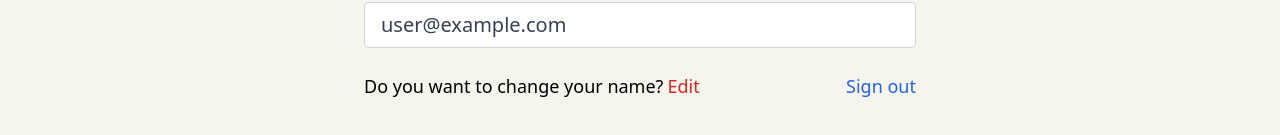
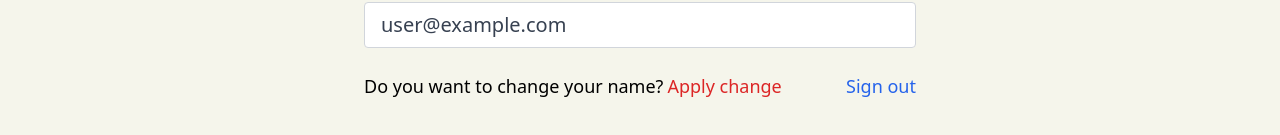
Before and after one commit to Rits113116/Realtor-clone-react, a React (Create React App) app: page /profile in a window 1280 px wide. Shown: the part 185-320 px from the top of the page. Built offline with nearby package versions, Linux system fonts and the light colour scheme; no server answers; sample sign-in values are in the browser's storage.

Commit message:
add the edit functionality to the profile page

```diff
--- a/src/pages/Profile.jsx
+++ b/src/pages/Profile.jsx
@@ -1,10 +1,13 @@
-import { getAuth } from "firebase/auth"
+import { getAuth, updateProfile } from "firebase/auth"
 import { useState } from "react"
 import { useNavigate } from "react-router"
-
+import { toast } from "react-toastify"
+import { doc, updateDoc } from "firebase/firestore";
+import { db } from "../firebase";
 export default function Profile() {
   const auth=getAuth()
   const navigate=useNavigate()
+  const [changeDetail,setChangeDetail]=useState(true)
   const [formData,setFormData]=useState({
     name:auth.currentUser.displayName,
     email:auth.currentUser.email
@@ -15,6 +18,26 @@ export default function Profile() {
     auth.signOut()
     navigate("/")
   }
+  function onChange(e)
+  {
+    setFormData((prevState)=>({
+      ...prevState,[e.target.id]:e.target.value,
+    }))
+  }
+async function onsubmit()
+{
+  try {
+    if(auth.currentUser.displayName!==name)
+    {
+      await updateProfile(auth.currentUser,{displayName:name})
+      const docRef = doc(db,"users",auth.currentUser.uid)
+      await updateDoc(docRef,{name,})
+    }
+    toast.success("profile updated successfully")
+  } catch (error) {
+    toast.error("Could not update the profile details")
+  }
+}
   return (
     <>
        <section className="max-w-6xl mx-auto flex justify-center items-center flex-col">
@@ -23,10 +46,18 @@ export default function Profile() {
         </h1>
         <div className="w-full md:w-[50%] mt-6 px-3">
           <form>
-            <input className="w-full px-4 py-2 mb-6 text-xl text-gray-700 bg-white border-gray-300 rounded transition ease-in-out" type="text" id="name" value={name} disabled/>
-            <input className="w-full px-4 py-2 mb-6 text-xl text-gray-700 bg-white border-gray-300 rounded transition ease-in-out " type="email" id="email" value={email} disabled/>
+            <input className={`w-full px-4 py-2 mb-6 text-xl text-gray-700 bg-white border-gray-300 rounded transition ease-in-out ${changeDetail && "bg-red-200 focus:bg-red-200"}`} type="text" id="name" value={name} disabled={!changeDetail} onChange={onChange}/>
+
+
+
+            <input className="w-full px-4 py-2 mb-6 text-xl text-gray-700 bg-white border-gray-300 rounded transition ease-in-out " type="email" id="email" value={email}  />
             <div className="flex justify-between whitespace-nowrap text-sm sm:text-lg">
-              <p className="flex items-center mb-6">Do you want to change your name? <span className="text-red-600 hover:text-red-700 transition ease-in-out duration-200 ml-1 cursor-pointer">Edit</span></p>
+              <p className="flex items-center mb-6">Do you want to change your name?
+              <span onClick={()=>{
+                  changeDetail && onsubmit();setChangeDetail((prevState)=>!prevState);
+                }}
+                className="text-red-600 hover:text-red-700 transition ease-in-out duration-200 ml-1 cursor-pointer">
+                {changeDetail?"Apply change":"Edit"}</span></p>
               <p onClick={onLogOut}className="text-blue-600 hover:text-blue-800 transition ease-in-out duration-200 cursor-pointer">Sign out</p>
             </div>
           </form>
```
